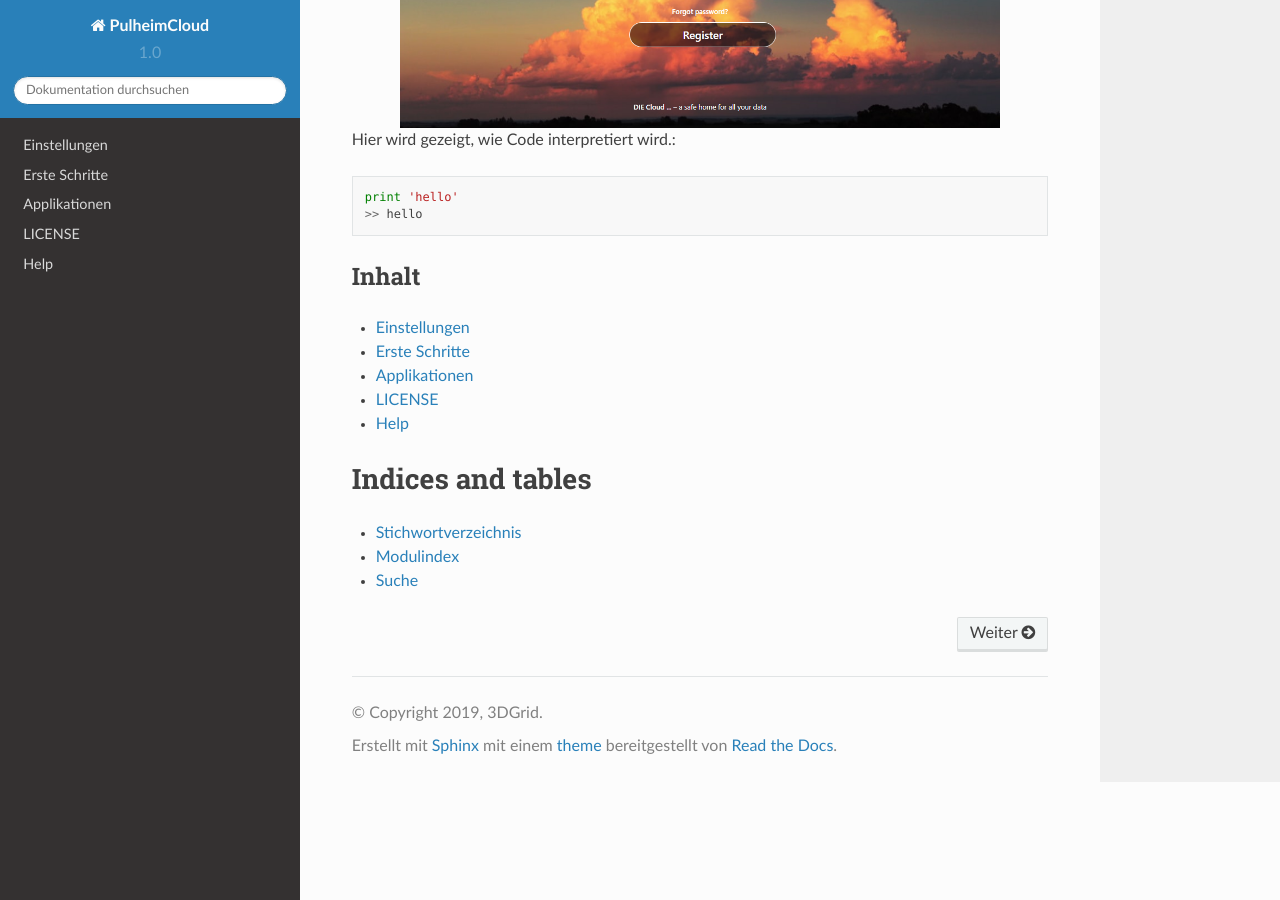
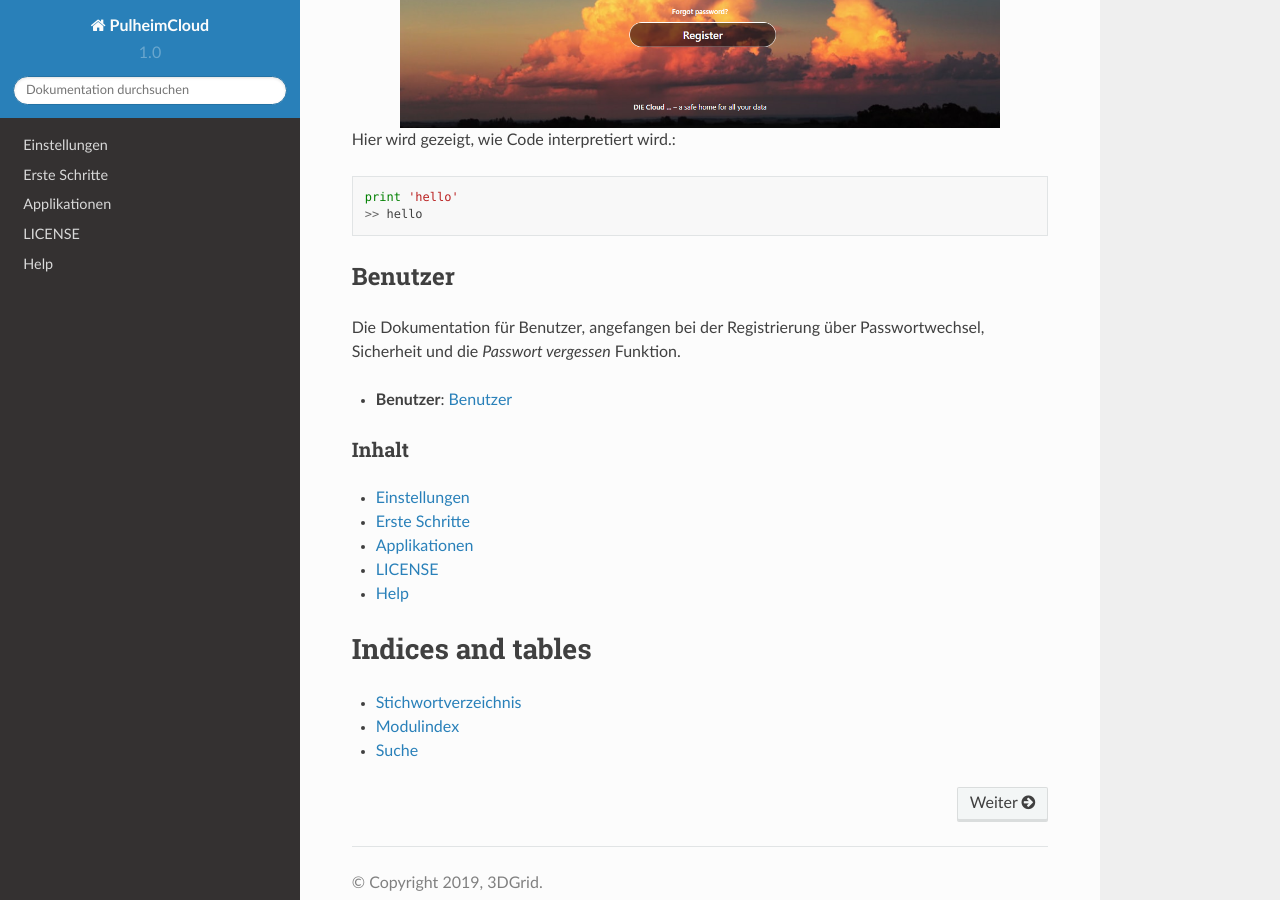
Before and after one commit to mmetzmac/PulheimCloud, a Sphinx documentation site: the page built from docs/source/index.rst, in a window 1280 px wide and 900 px high, scrolled down 520 px. Built offline with Sphinx 7.4.7 and the Read the Docs theme 2.0.0, drawn with Linux system fonts in a browser that asks for light colours.

Commit message:
added headers

```diff
--- a/docs/source/index.rst
+++ b/docs/source/index.rst
@@ -19,13 +19,23 @@ Hier wird gezeigt, wie Code interpretiert wird.::
     print 'hello'
     >> hello
 
+Benutzer
+--------
+Die Dokumentation für Benutzer, angefangen bei der Registrierung über Passwortwechsel, Sicherheit und die *Passwort vergessen* Funktion.
+
+* **Benutzer**:
+  :doc:`Benutzer <Benutzer>`
+
+.. toctree::
+   :maxdepth: 2
+   :hidden:
+   :caption: Benutzer
 
 Inhalt
 ^^^^^^
 
 .. toctree::
    :maxdepth: 2
-
 
    Benutzer
    Gruppenadministratoren
```
